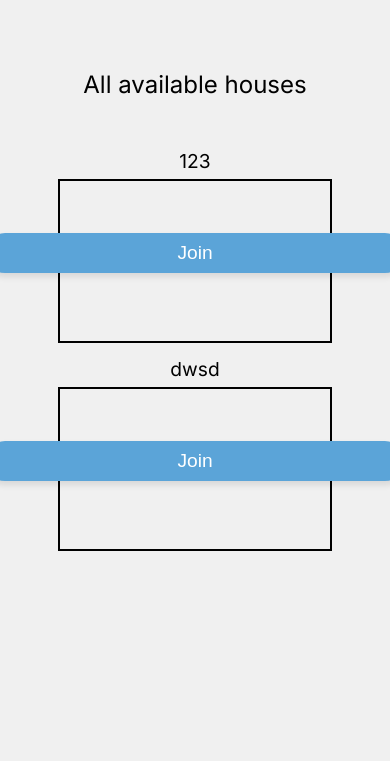
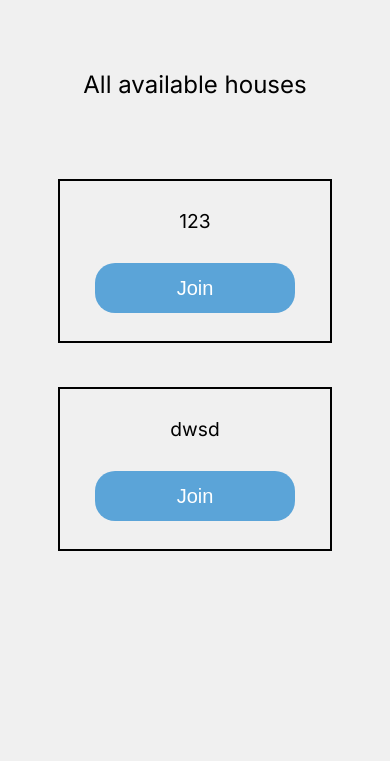
Before and after one commit to woacwoak/tentaclean, a Flask app: page /houselist in a window 390 px wide. Shown: the top 761 px of the page. Run offline with Flask 3, Linux system fonts and the light colour scheme.

Commit message:
fixed responsiveness houselist

```diff
--- a/static/css/styles.css
+++ b/static/css/styles.css
@@ -476,8 +476,6 @@ nav button{
     border: 0px;
     font-size: 30px;
     text-align: center;
-
-
     transition: all 0.3s ease;
     box-shadow: 0 4px 6px rgba(0, 0, 0, 0.1);
 }
@@ -492,6 +490,25 @@ nav button{
     color: white;
     border: 0px;
     font-size: 30px;
+    text-align: center;
+    align-items: center;
+    justify-content: center;
+    display: flex;
+    text-decoration: none;
+
+}
+#joinbtn2{
+    margin: 15px;
+    padding: 20px;
+    font-size: 16px;
+    cursor: pointer;
+    width: 300px;
+    height: 50px;
+    border-radius: 20px;
+    color: white;
+    background-color: #5BA4D8;
+    border: 0px;
+    font-size: 20px;
     text-align: center;
     align-items: center;
     justify-content: center;
@@ -991,7 +1008,7 @@ html{
     }
     .house{
         font-size: 120%;
-        margin-bottom: 10px;
+
         font-weight: lighter;
     }
     #joinbtn{
@@ -1001,6 +1018,7 @@ html{
         font-size: 120%;
         text-decoration: none;
 
+
     }
 
 
@@ -1085,6 +1103,16 @@ html{
    .intro{
     margin-top: 130px;
     margin-bottom: 50px;
+   }
+      #joinbtn2{
+      width: 200px !important;
+    margin-top: 10px !important;
+    margin-bottom: 100px !important;
+   }
+   .house{
+    margin-top: 50px;
+    margin-bottom: 20px !important;
+
    }
 
 }
@@ -1286,6 +1314,15 @@ html{
    .intro{
     margin-top: 130px;
    }
+      #joinbtn2{
+      width: 200px !important;
+    margin-top: 10px !important;
+   }
+   .house{
+    margin-top: 100px !important;
+    margin-bottom: 20px !important;
+
+   }
 
 }
 
@@ -1454,6 +1491,7 @@ html{
       #yourhousescontainer {
     margin-top: 0px;
     position: static;
+    margin-bottom: 50px;
    }
    h1{
     position: static;
@@ -1481,6 +1519,15 @@ html{
    }
    .intro{
     margin-top: 130px;
+   }
+      #joinbtn2{
+      width: 200px !important;
+    margin-top: 10px !important;
+   }
+   .house{
+    margin-top: 50px;
+    margin-bottom: 20px !important;
+
    }
 
 
@@ -1588,6 +1635,7 @@ html{
 
    #yourhousescontainer {
     margin-top: 0px;
+    margin-bottom: 100px;
     position: static;
    }
    h1{
@@ -1601,6 +1649,15 @@ html{
    #joinbtn{
     width: 400px !important;
     margin-top: 50px !important;
+   }
+   #joinbtn2{
+      width: 200px !important;
+    margin-top: 10px !important;
+   }
+   .house{
+    margin-top: 50px;
+    margin-bottom: 20px !important;
+
    }
 }
 
--- a/templates/houselist.html
+++ b/templates/houselist.html
@@ -25,7 +25,7 @@
         {% for house in houses %}
         <div id="House1">
             <h2 class="house">{{house.name}}</h2>
-            <button onclick="window.location.href='{{ url_for('taskpage', house_id=house.id) }}'" id="joinbtn">Join</button>
+            <button onclick="window.location.href='{{ url_for('taskpage', house_id=house.id) }}'" id="joinbtn2">Join</button>
         </div>
         {% endfor %}
     {% else %}
```
